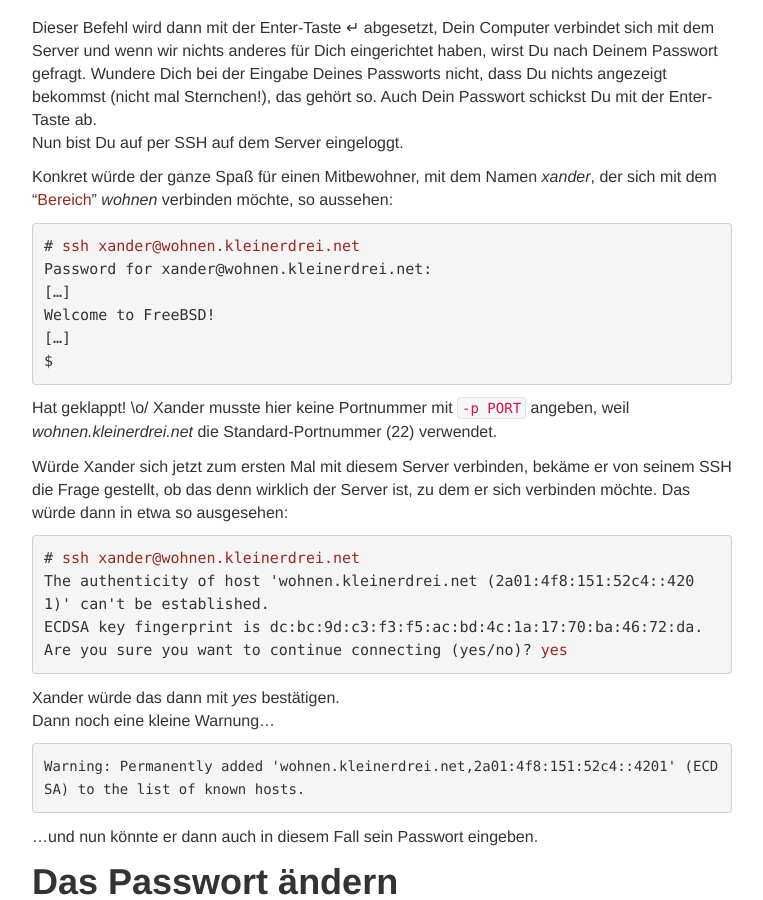
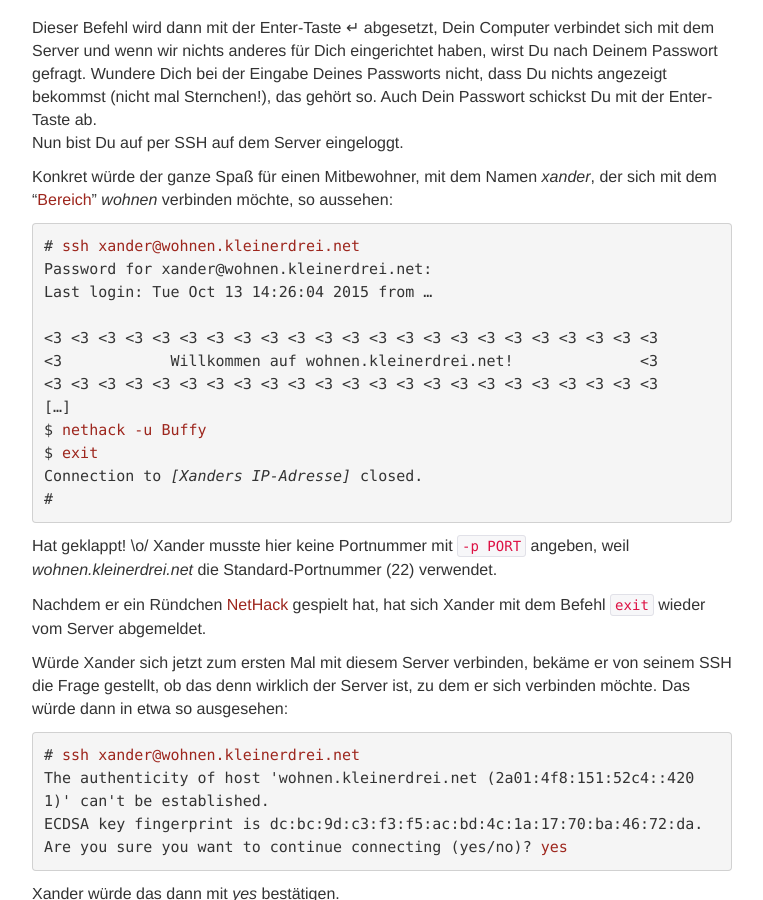
Before and after one commit to pattex/kleinerdrei.net, a Jekyll site: the page built from kommune/reste-hilfe.md, in a window 1280 px wide and 900 px high, scrolled down 1240 px. Shown: the whole window, without its empty margins (258-1021 px from the left). Built offline with Jekyll 4.4.1, drawn with Linux system fonts in a browser that asks for light colours.

Commit message:
Added a word on how to logout.

```diff
--- a/kommune/reste-hilfe.md
+++ b/kommune/reste-hilfe.md
@@ -44,14 +44,22 @@ Konkret würde der ganze Spaß für einen Mitbewohner, mit dem Namen *xander*, d
 <pre>
 # <span class="red-ish">ssh xander@wohnen.kleinerdrei.net</span>
 Password for xander@wohnen.kleinerdrei.net:
+Last login: Tue Oct 13 14:26:04 2015 from …
+
+&lt;3 &lt;3 &lt;3 &lt;3 &lt;3 &lt;3 &lt;3 &lt;3 &lt;3 &lt;3 &lt;3 &lt;3 &lt;3 &lt;3 &lt;3 &lt;3 &lt;3 &lt;3 &lt;3 &lt;3 &lt;3 &lt;3 &lt;3
+&lt;3            Willkommen auf wohnen.kleinerdrei.net!              &lt;3
+&lt;3 &lt;3 &lt;3 &lt;3 &lt;3 &lt;3 &lt;3 &lt;3 &lt;3 &lt;3 &lt;3 &lt;3 &lt;3 &lt;3 &lt;3 &lt;3 &lt;3 &lt;3 &lt;3 &lt;3 &lt;3 &lt;3 &lt;3
 […]
-Welcome to FreeBSD!
-[…]
-$
+$ <span class="red-ish">nethack -u Buffy</span>
+$ <span class="red-ish">exit</span>
+Connection to <em>[Xanders IP-Adresse]</em> closed.
+#
 </pre>
 
 Hat geklappt! \o/
 Xander musste hier keine Portnummer mit <code>-p PORT</code> angeben, weil *wohnen.kleinerdrei.net* die Standard-Portnummer (22) verwendet.
+
+Nachdem er ein Ründchen [NetHack](https://de.wikipedia.org/wiki/NetHack) gespielt hat, hat sich Xander mit dem Befehl <code>exit</code> wieder vom Server abgemeldet.
 
 Würde Xander sich jetzt zum ersten Mal mit diesem Server verbinden, bekäme er von seinem SSH die Frage gestellt, ob das denn wirklich der Server ist, zu dem er sich verbinden möchte. Das würde dann in etwa so ausgesehen:
 
```
